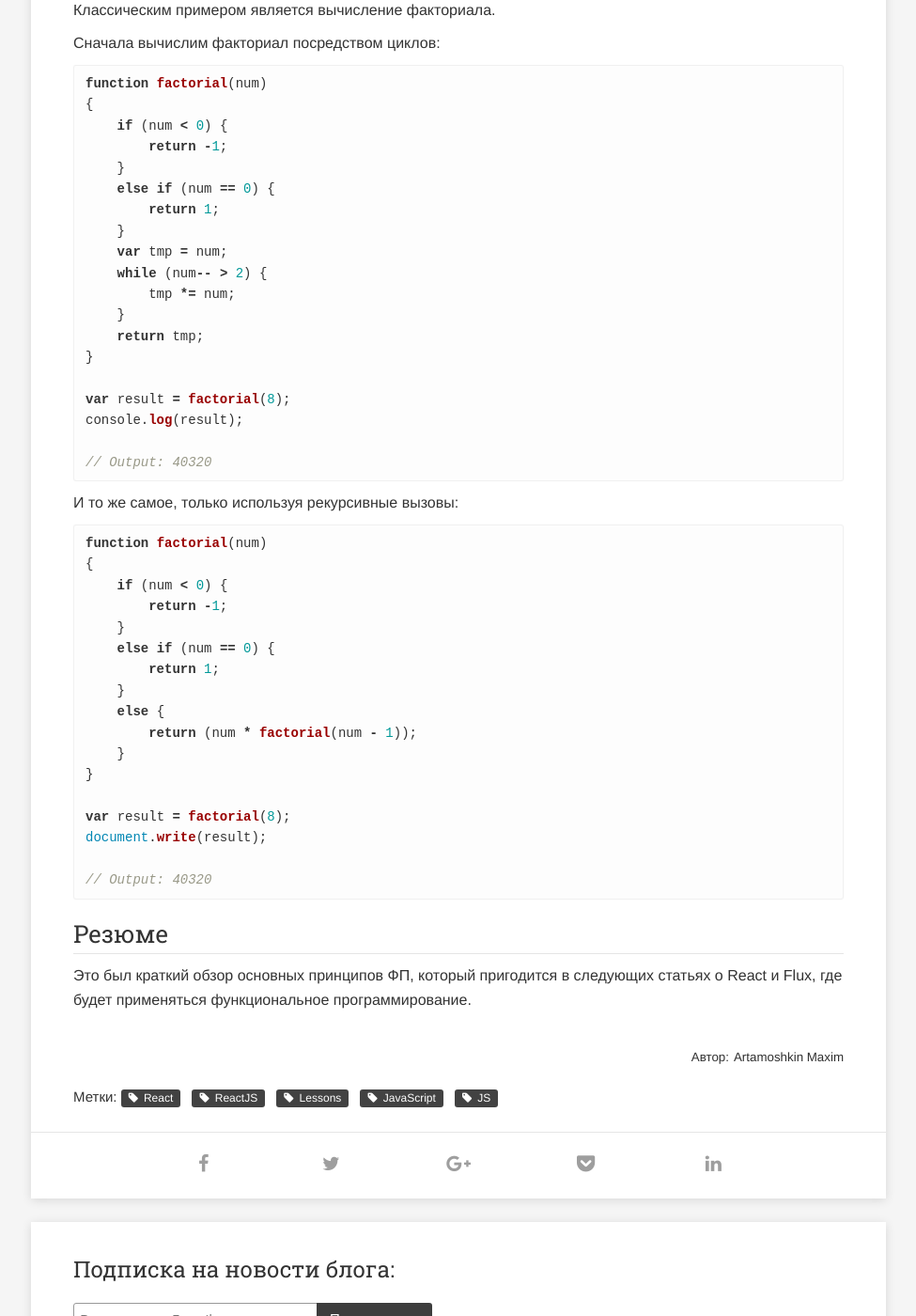
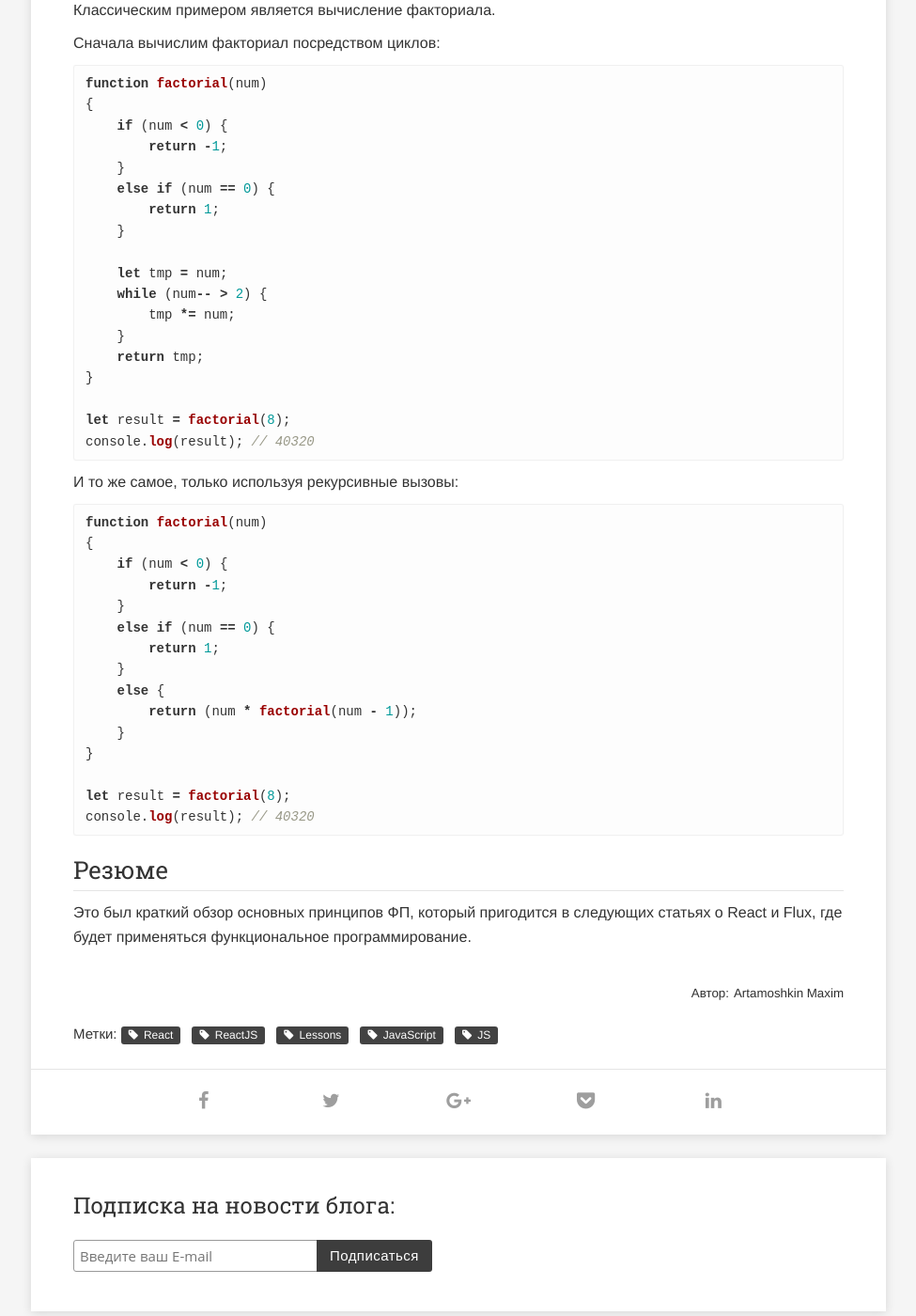
Before and after one commit to martamoshkin/blog.zverit.com, a Jekyll site: the page built from _posts/2018-02-18-functional-programming-js.md, in a window 1280 px wide and 1400 px high, scrolled down 5690 px. Shown: the whole window at 94% size, without its empty margins (152-1127 px from the left). Built offline with Jekyll 4.4.1, drawn with Linux system fonts in a browser that asks for light colours; comment, search, counter and statistics services are not loaded.

Commit message:
fix code example

````diff
--- a/_posts/2018-02-18-functional-programming-js.md
+++ b/_posts/2018-02-18-functional-programming-js.md
@@ -179,7 +179,7 @@ console.log(timesTwo(addOne(3))); //8
 
 ```js
 Function.prototype.compose = function(g) {
-     var fn = this;
+     let fn = this;
      return function() {
          return fn.call(this, g.apply(this, arguments));
      };
@@ -222,17 +222,16 @@ function factorial(num)
     else if (num == 0) {
         return 1;
     }
-    var tmp = num;
+
+    let tmp = num;
     while (num-- > 2) {
         tmp *= num;
     }
     return tmp;
 }
 
-var result = factorial(8);
-console.log(result);
-
-// Output: 40320
+let result = factorial(8);
+console.log(result); // 40320
 ```
 
 И то же самое, только используя рекурсивные вызовы:
@@ -251,10 +250,8 @@ function factorial(num)
     }
 }
 
-var result = factorial(8);
-document.write(result);
-
-// Output: 40320
+let result = factorial(8);
+console.log(result); // 40320
 ```
 
 ### Резюме ###
````
